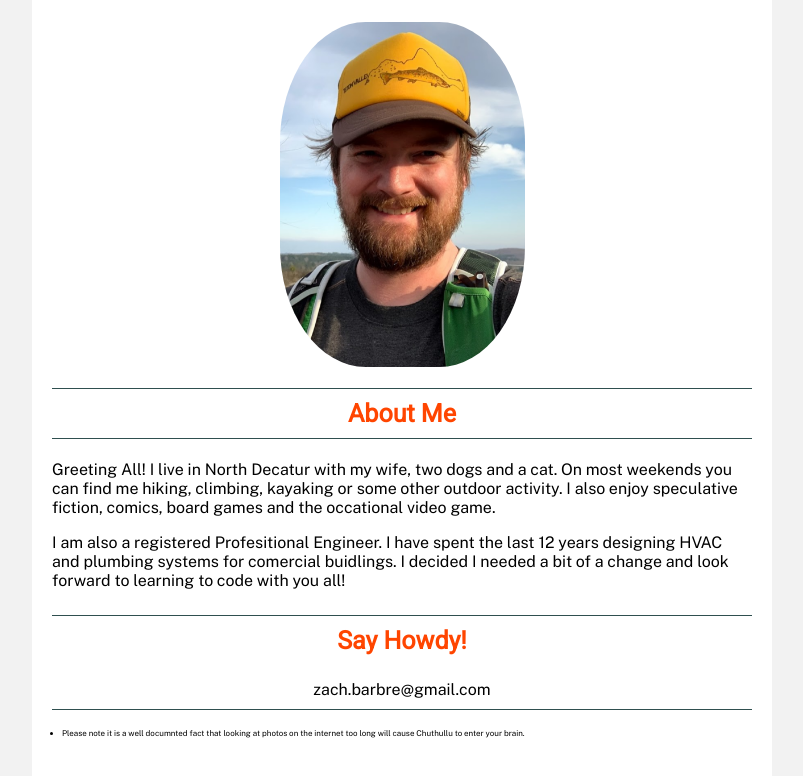
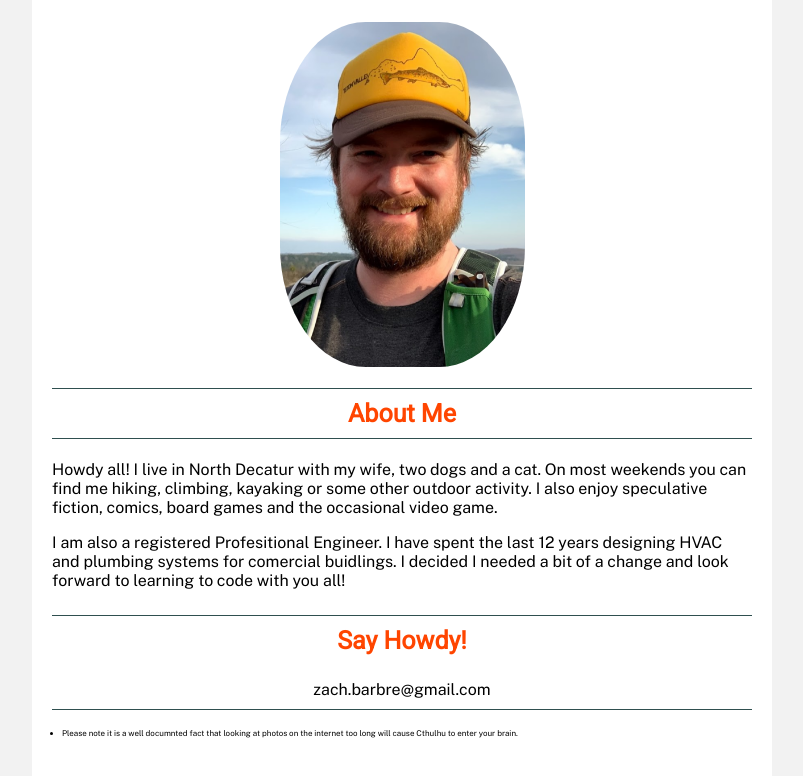
Before and after one commit to ZachBarbre/dc-about-me, a plain HTML site: page index.html in a window 1280 px wide. Shown: the part 124-900 px from the top of the page, without its empty margins (238-1041 px from the left). Drawn offline with nearby package versions, Linux system fonts and the light colour scheme.

Commit message:
fix spelling errors

```diff
--- a/index.html
+++ b/index.html
@@ -11,7 +11,7 @@
     <img src="images/me.png" alt="A picture of Zach hiking">
     <h2>About Me</h2>
     <p>
-        Greeting All! I live in North Decatur with my wife, two dogs and a cat. On most weekends you can find me hiking, climbing, kayaking or some other outdoor activity. I also enjoy speculative fiction, comics, board games and the occational video game.
+        Howdy all! I live in North Decatur with my wife, two dogs and a cat. On most weekends you can find me hiking, climbing, kayaking or some other outdoor activity. I also enjoy speculative fiction, comics, board games and the occasional video game.
     </p>
     <p>
         I am also a registered Profesitional Engineer. I have spent the last 12 years designing HVAC and plumbing systems for comercial buidlings. I decided I needed a bit of a change and look forward to learning to code with you all!
@@ -21,7 +21,7 @@
     <div><a href="mailto:zach.barbre@gmail.com">zach.barbre@gmail.com</a></div>
 
     <ul>
-        <li>Please note it is a well documnted fact that looking at photos on the internet too long will cause Chuthullu to enter your brain.</li>
+        <li>Please note it is a well documnted fact that looking at photos on the internet too long will cause Cthulhu to enter your brain.</li>
     </ul>
 <script src="scripts/main.js"></script>
 </body>
```
